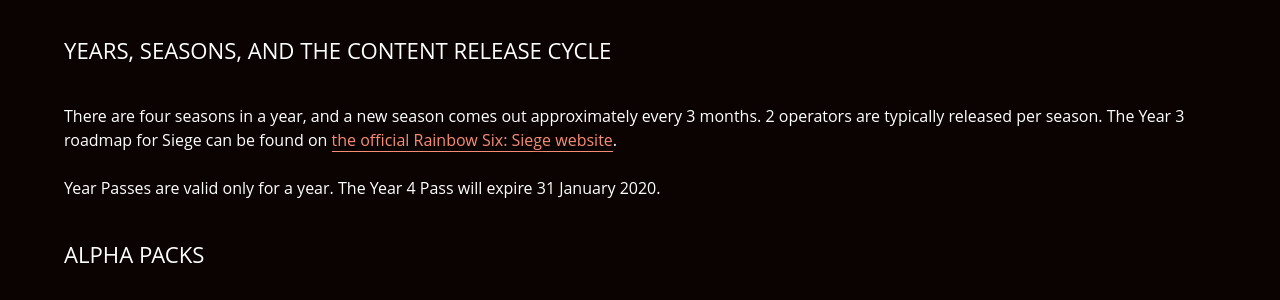
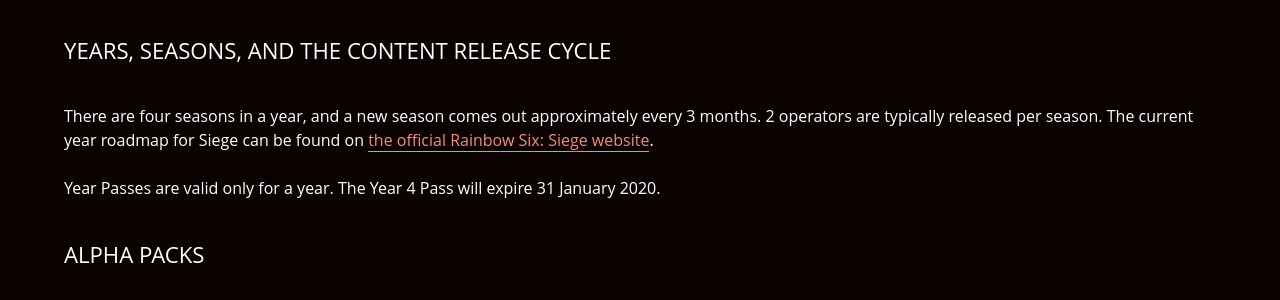
Before and after one commit to DangerAspect/siege, a Jekyll site: the page built from pages/edition-comparison.md, in a window 1280 px wide. Shown: the part 1534-1834 px from the top of the page. Built offline with Jekyll 4.4.1, drawn with Linux system fonts in a browser that asks for light colours; some web fonts are replaced.

Commit message:
Missed a year 3 reference in the text below :ablobsweats:

```diff
--- a/pages/edition-comparison.md
+++ b/pages/edition-comparison.md
@@ -276,7 +276,7 @@ All operators can be unlocked using Renown or R6 Credits. The number of operator
 
 ### Years, seasons, and the content release cycle
 
-There are four seasons in a year, and a new season comes out approximately every 3 months. 2 operators are typically released per season. The Year 3 roadmap for Siege can be found on [the official Rainbow Six: Siege website](https://rainbow6.ubisoft.com/siege/en-us/game-info/roadmap.aspx).
+There are four seasons in a year, and a new season comes out approximately every 3 months. 2 operators are typically released per season. The current year roadmap for Siege can be found on [the official Rainbow Six: Siege website](https://rainbow6.ubisoft.com/siege/en-us/game-info/seasonpass.aspx).
 
 Year Passes are valid only for a year. The Year 4 Pass will expire 31 January 2020.
 
```
